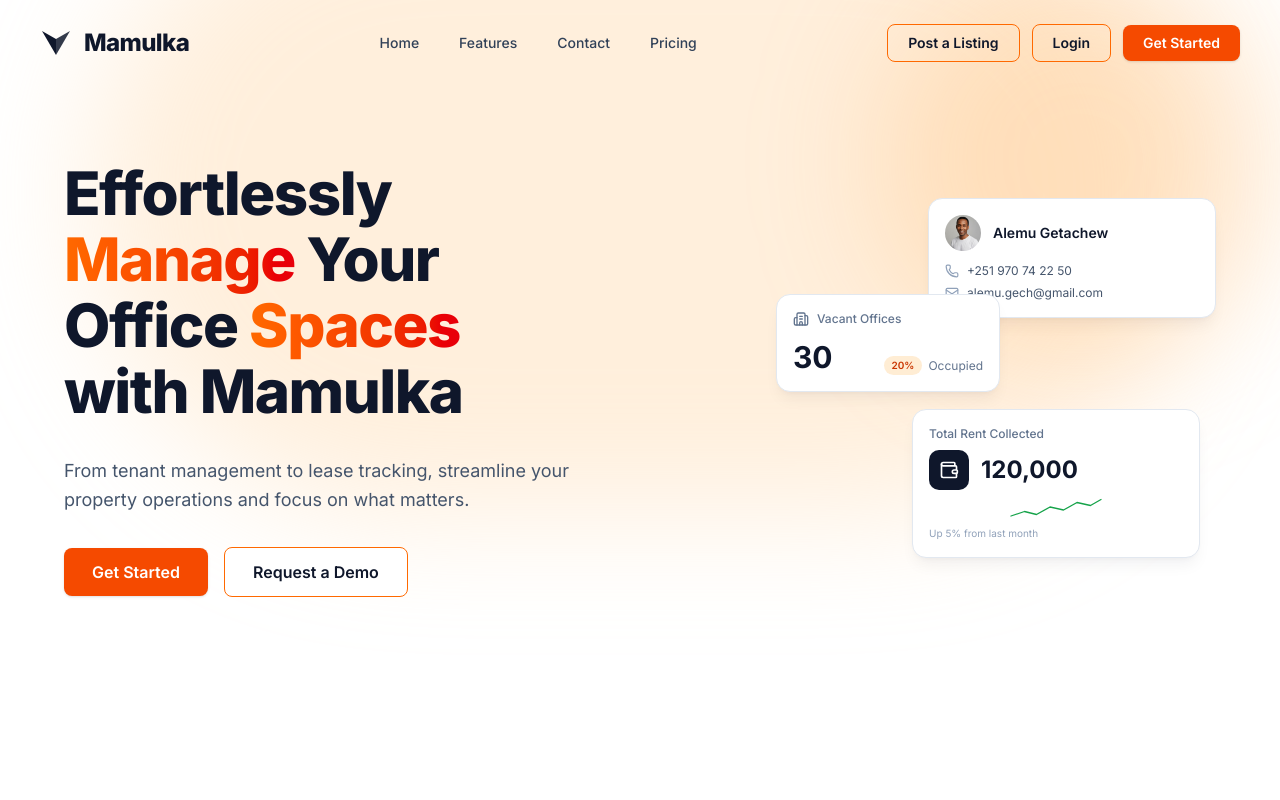
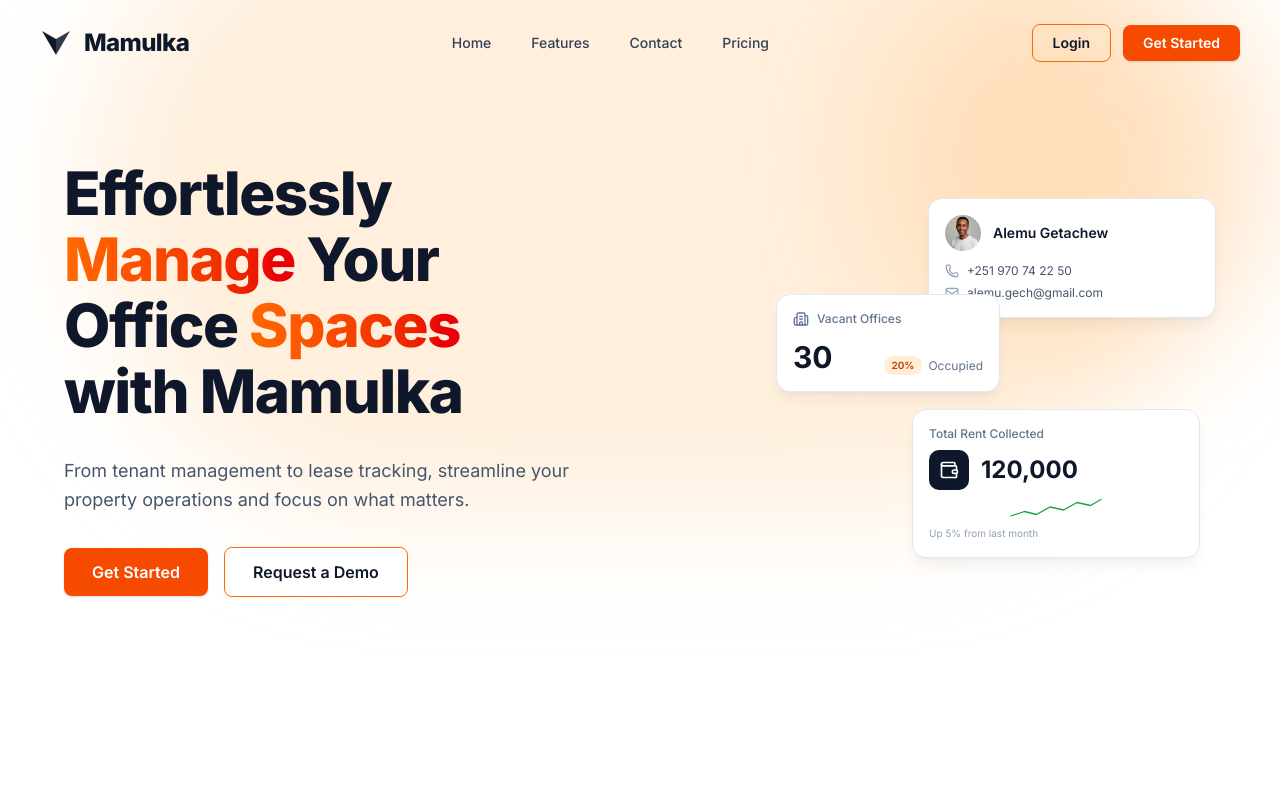
Before and after one commit to LuckyBalack/botager-1, a Next.js app: page / in a window 1280 px wide. Shown: the top 800 px of the page. Built offline with nearby package versions, Linux system fonts and the light colour scheme.

Commit message:
feat: remove onPostListing and currentPath from LandingHeader props

```diff
--- a/components/landing/landing-header.tsx
+++ b/components/landing/landing-header.tsx
@@ -12,12 +12,9 @@ const NAV = [
 type LandingHeaderProps = {
   onGetStarted: () => void
   onLogin?: () => void
-  onPostListing?: () => void
-  currentPath?: string
-  onNavigate?: (path: any) => void
 }
 
-export function LandingHeader({ onGetStarted, onLogin, onPostListing, currentPath, onNavigate }: LandingHeaderProps) {
+export function LandingHeader({ onGetStarted, onLogin }: LandingHeaderProps) {
   return (
     <header className="absolute inset-x-0 top-0 z-20">
       <div className="mx-auto flex max-w-7xl items-center justify-between px-4 py-4 sm:px-6 sm:py-6 lg:px-10 2xl:max-w-[1800px]">
@@ -41,13 +38,6 @@ export function LandingHeader({ onGetStarted, onLogin, onPostListing, currentPat
         <div className="flex items-center gap-2 sm:gap-3">
           <button
             type="button"
-            onClick={onPostListing}
-            className="hidden rounded-md border border-orange-500 px-4 py-1.5 text-xs font-semibold text-slate-900 transition-colors hover:bg-orange-50 sm:inline-flex sm:px-5 sm:py-2 sm:text-sm"
-          >
-            Post a Listing
-          </button>
-          <button
-            type="button"
             onClick={onLogin ?? onGetStarted}
             className="hidden rounded-md border border-orange-500 px-4 py-1.5 text-xs font-semibold text-slate-900 transition-colors hover:bg-orange-50 sm:inline-flex sm:px-5 sm:py-2 sm:text-sm"
           >
```
